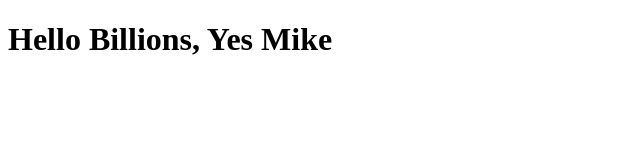
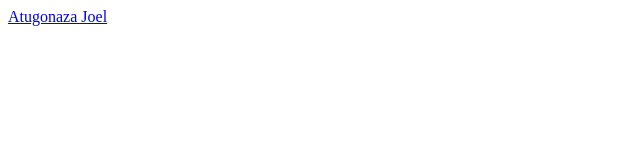
Before and after one commit to billionsjoel/my-portfolio, a plain HTML site: page index.html in a window 1280 px wide. Shown: the whole page, without its empty margins (0-640 px from the left). Drawn offline with Linux system fonts and the light colour scheme.

Commit message:
Add html tags

```diff
--- a/index.html
+++ b/index.html
@@ -1,6 +1,5 @@
 <!DOCTYPE html>
 <html lang="en">
-
   <head>
     <meta charset="UTF-8" />
     <meta http-equiv="X-UA-Compatible" content="IE=edge" />
@@ -9,11 +8,22 @@
     <link rel="stylesheet" href="styles/style.css" />
     <link rel="preconnect" href="https://fonts.googleapis.com" />
     <link rel="preconnect" href="https://fonts.gstatic.com" crossorigin />
-  <link href="https://fonts.googleapis.com/css2?family=Roboto:wght@100;300;400;500;700;900&display=swap" rel="stylesheet" />
+    <link
+      href="https://fonts.googleapis.com/css2?family=Roboto:wght@100;300;400;500;700;900&display=swap"
+      rel="stylesheet"
+    />
   </head>
 
   <body>
-  <h1>Hello Billions, Yes Mike</h1>
+    <header>
+      <nav>
+        <div class="logo">
+          <a href="#"> Atugonaza Joel</a>
+        </div>
+        <div class="ham">
+          <img src="" alt="" />
+        </div>
+      </nav>
+    </header>
   </body>
-
 </html>
```
Lines whose indentation alone changed are shown as unchanged.
